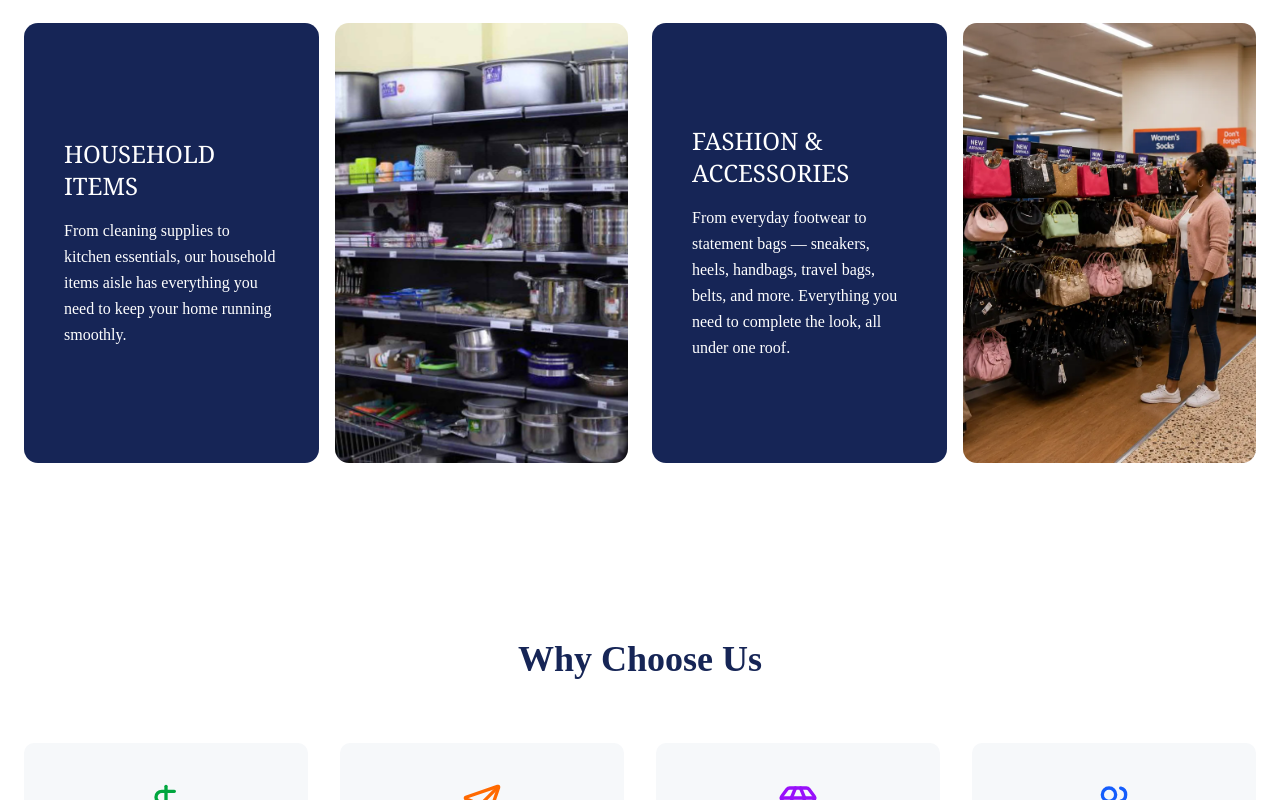
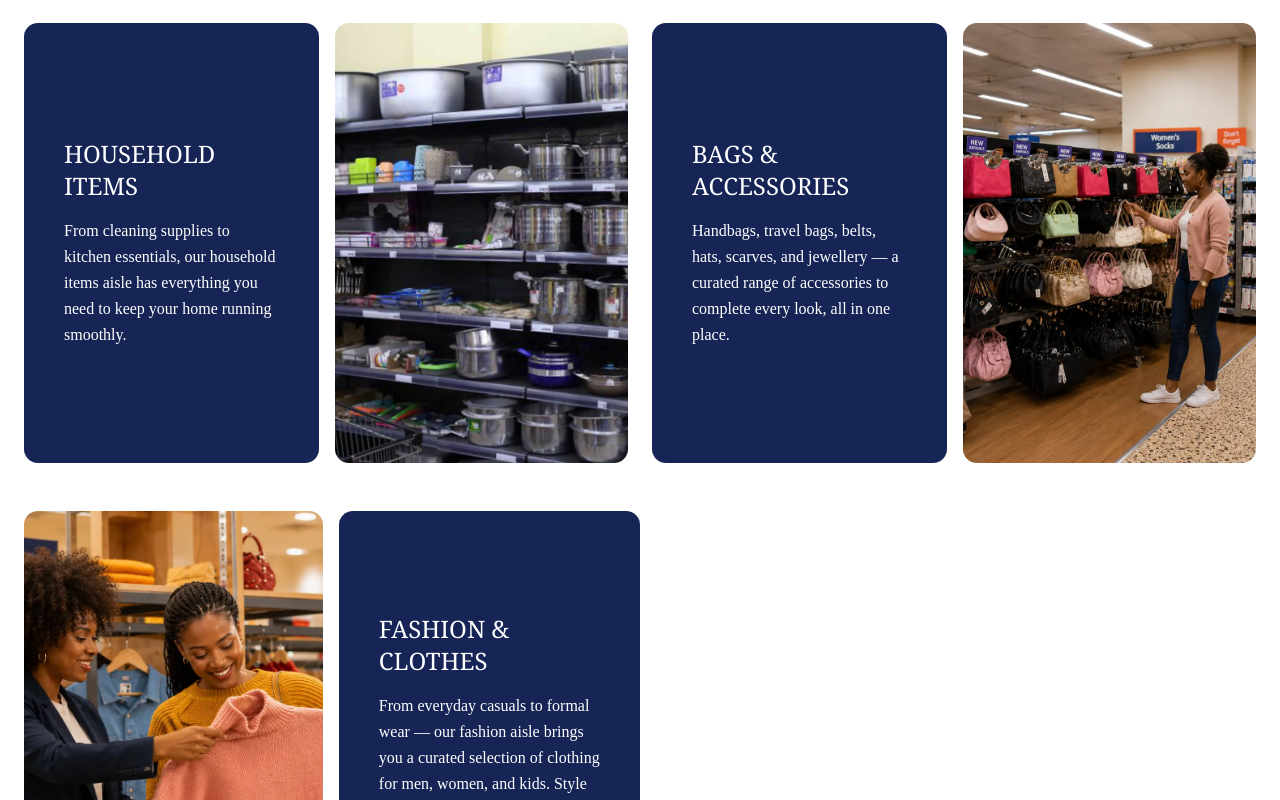
Before and after one commit to Eye-Kyu/County-supermarket, a Next.js app: page / in a window 1280 px wide. Shown: the part 1860-2660 px from the top of the page. Built offline with nearby package versions, Linux system fonts and the light colour scheme.

Commit message:
added fashion aisle section

```diff
--- a/app/components/Services2.tsx
+++ b/app/components/Services2.tsx
@@ -56,9 +56,21 @@ export default function Services2() {
 
           <div className="w-full md:w-1/2">
             <AisleCard
-              title="FASHION & ACCESSORIES"
-              text="From everyday footwear to statement bags — sneakers, heels, handbags, travel bags, belts, and more. Everything you need to complete the look, all under one roof."
+              title="BAGS & ACCESSORIES"
+              text="Handbags, travel bags, belts, hats, scarves, and jewellery — a curated range of accessories to complete every look, all in one place."
               image="/Images/Services/fashion.webp"
+            />
+          </div>
+        </section>
+
+        {/* ROW 4 */}
+        <section className="flex flex-col md:flex-row py-6 gap-6">
+          <div className="w-full md:w-1/2">
+            <AisleCard
+              title="FASHION & CLOTHES"
+              text="From everyday casuals to formal wear — our fashion aisle brings you a curated selection of clothing for men, women, and kids. Style for every occasion, at County prices."
+              image="/Images/clothing.webp"
+              reverse
             />
           </div>
         </section>
```
Also changed, not shown: public/Images/clothing.webp.
